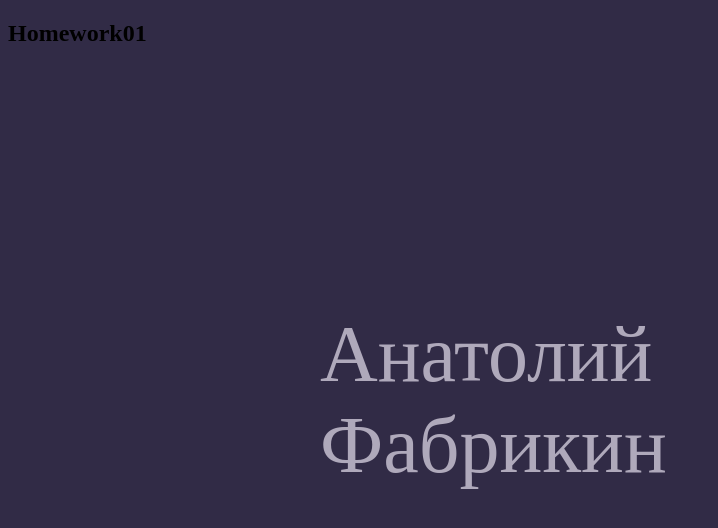
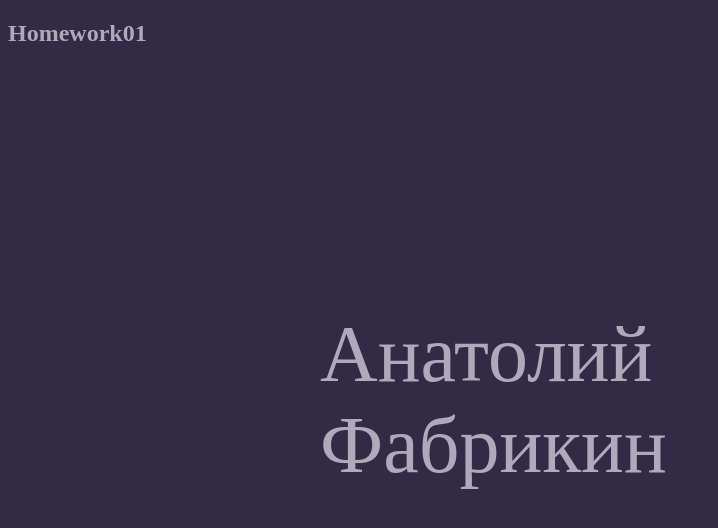
Before and after one commit to sdibd/js-lecture-01, a website: page Homework01/homework01.html in a window 1280 px wide. Shown: the whole page, without its empty margins (0-718 px from the left). Drawn offline with Linux system fonts and the light colour scheme.

Commit message:
Update style.css

```diff
--- a/Homework01/style.css
+++ b/Homework01/style.css
@@ -10,3 +10,7 @@ body {
     color: rgb(175, 169, 187);
     font-size: 500%;
 }
+
+h2 {
+    color: rgb(175, 169, 187);
+}
```
